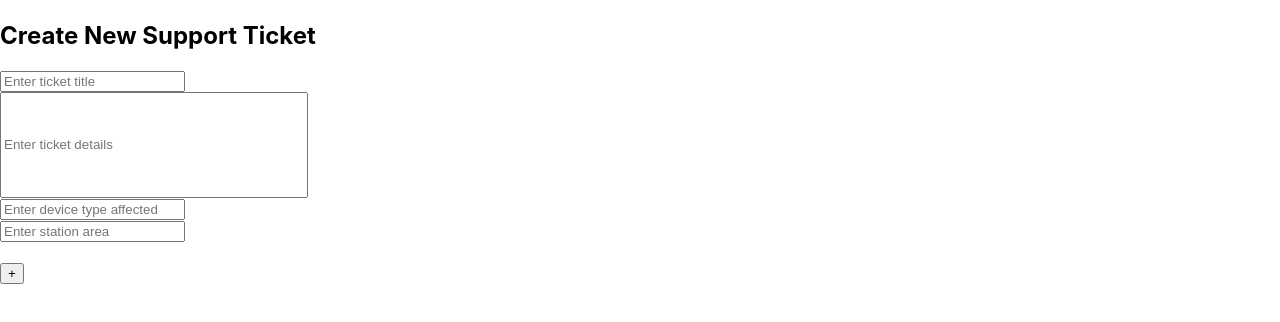
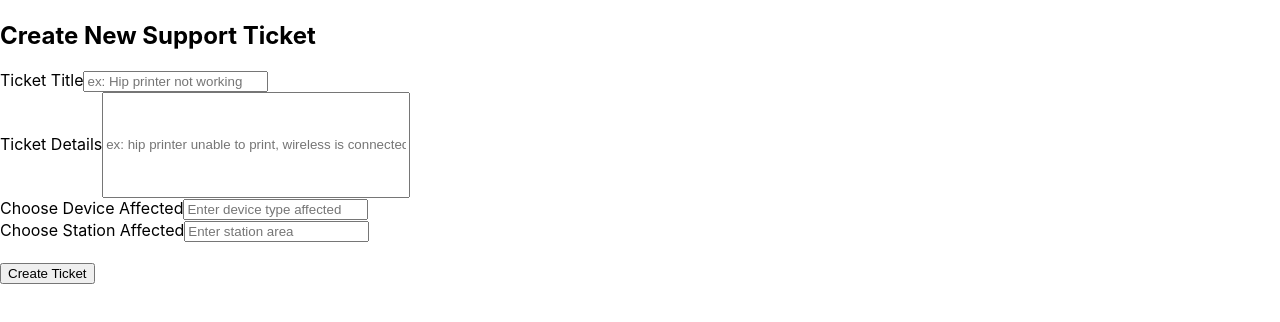
Before and after one commit to cseiter/notifi-frontend, a React (Create React App) app: page / in a window 1280 px wide. Shown: the part 214-536 px from the top of the page. Built offline with nearby package versions, Linux system fonts and the light colour scheme; no server answers.

Commit message:
make TicketCreateForm easier to understand the fields

```diff
--- a/src/components/TicketCreate/TicketCreateForm.js
+++ b/src/components/TicketCreate/TicketCreateForm.js
@@ -1,4 +1,5 @@
 import React, {useState} from "react";
+
 
 function TicketCreateForm({onCreateTicket}) {
 
@@ -40,23 +41,26 @@ function TicketCreateForm({onCreateTicket}) {
         <div>
             <form onSubmit={handleSubmit}>
                 <h2>Create New Support Ticket</h2>
+                <label htmlFor="ticket_title">Ticket Title</label>
                 <input
                 type="text"
                 name="ticket_title"
                 onChange={handleChange}
                 value={formData.ticket_title}
-                placeholder="Enter ticket title"
+                placeholder="ex: Hip printer not working"
                 />
                 <br />
+                <label htmlFor="ticket_details">Ticket Details</label>
                 <input
                 type="textarea"
                 style={{minHeight:100, minWidth:300}}
                 name="ticket_details"
                 onChange={handleChange}
                 value={formData.ticket_details}
-                placeholder="Enter ticket details"
+                placeholder="ex: hip printer unable to print, wireless is connected but no label is coming out"
                 />
                 <br />
+                <label htmlFor="devices_id">Choose Device Affected</label>
                 <input
                 type="text"
                 name="devices_id"
@@ -65,6 +69,7 @@ function TicketCreateForm({onCreateTicket}) {
                 placeholder="Enter device type affected"
                 />
                 <br />
+                <label htmlFor="stations_title">Choose Station Affected</label>
                 <input
                 type="text"
                 name="stations_id"
@@ -76,7 +81,7 @@ function TicketCreateForm({onCreateTicket}) {
                 <br />
                 <input
                 name="submit"
-                value="+"
+                value="Create Ticket"
                 type="submit"
                 className="btn btn-success"
                 />
```
